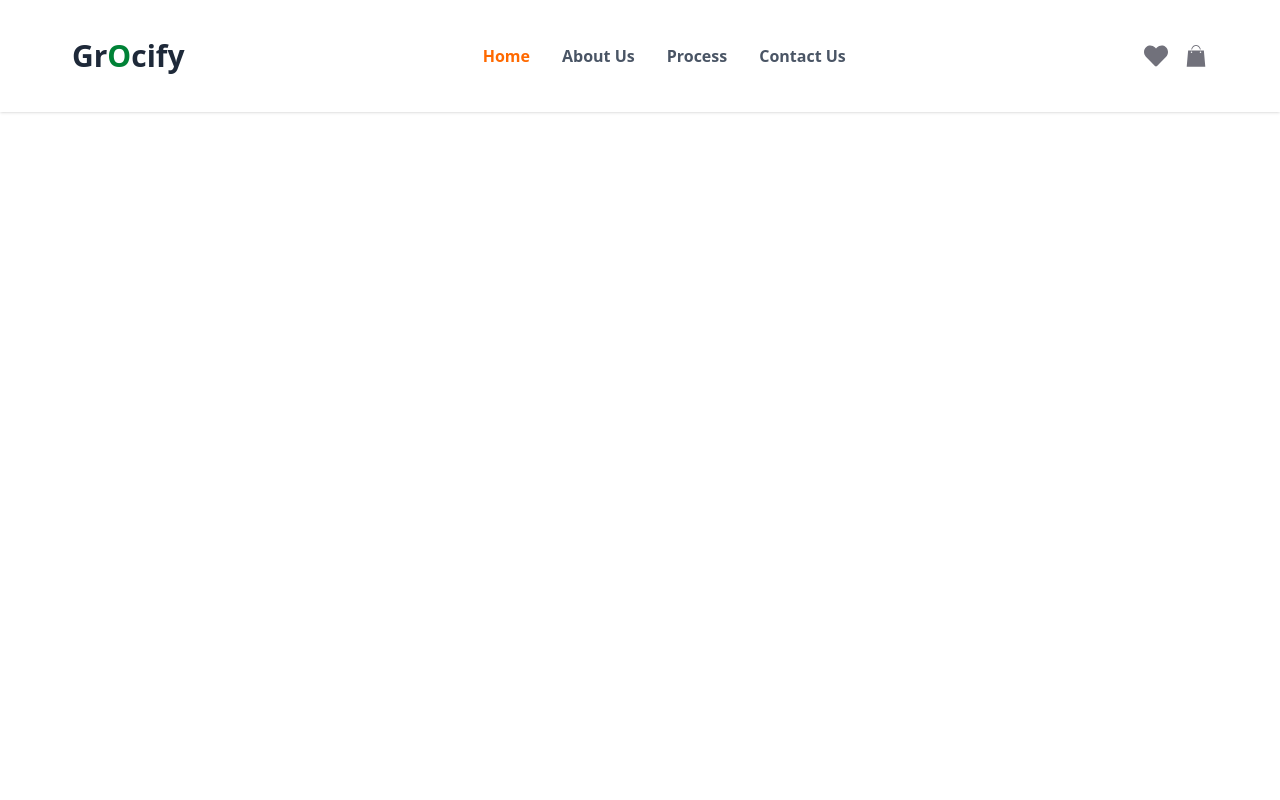
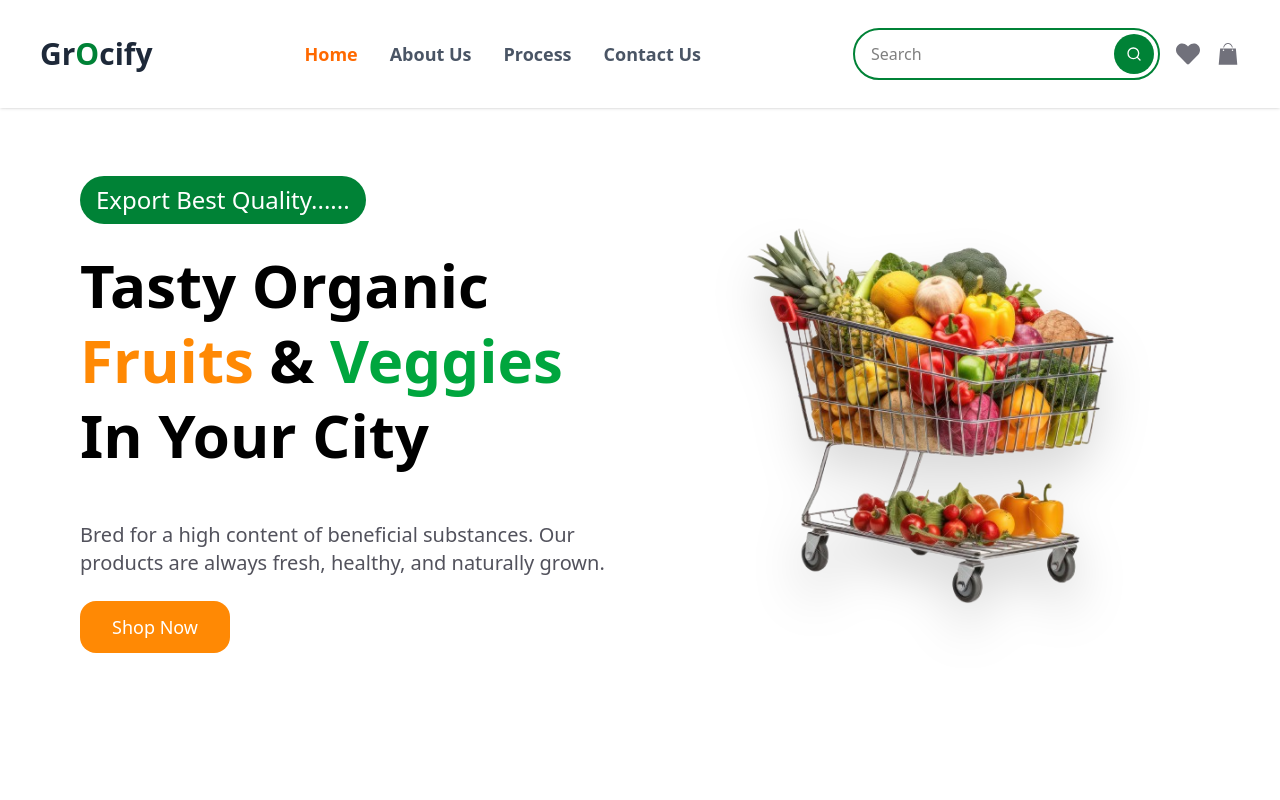
Before and after one commit to Wajahat883/Groceries-shopping, a React (Vite) app: page / in a window 1280 px wide. Shown: the top 800 px of the page. Built offline with nearby package versions, Linux system fonts and the light colour scheme.

Commit message:
feat: add Button, Category, and Hero components; update Home and Navbar for integration

```diff
--- /dev/null
+++ b/src/Components/Button/Button.jsx
@@ -0,0 +1,16 @@
+import React from "react";
+
+function Button(props) {
+  return (
+    <>
+      <button
+        className="bg-gradient-to-b bg-orange-400  hover:from-orange-500
+       rounded-2xl text-lg text-white px-8 py-3 hover:scale-105 hover:to-orange-300 transition-all duration-300 cursor-pointer"
+      >
+        {props.content}
+      </button>
+    </>
+  );
+}
+
+export default Button;
--- /dev/null
+++ b/src/Components/Category/Category.jsx
@@ -0,0 +1,21 @@
+import React from "react";
+
+function Category() {
+  return (
+    <>
+      <section>
+        <div className="py-20">
+          <div className="w-fit mx-auto ">
+            <h2 className="md:text-5xl text-[2.5rem] font-bold ">
+              <span className="text-green-600"> Shop</span> By{" "}
+              <span className="text-orange-500"> Category!</span>
+            </h2>
+            <div className="w-42 h-1 bg-orange-500 mt-3 md:mt-6 ml-auto "></div>
+          </div>
+        </div>
+      </section>
+    </>
+  );
+}
+
+export default Category;
--- /dev/null
+++ b/src/Components/Hero/Hero.jsx
@@ -0,0 +1,41 @@
+import React from "react";
+import Grocery from "../../assets/Grocery.png";
+import Button from "../Button/Button";
+
+function Hero() {
+  return (
+    <section className="w-full bg-white pt-24 pb-12">
+      <div className="max-w-[1400px] mx-auto flex flex-col-reverse lg:flex-row items-center justify-between px-5 sm:px-8 md:px-12 lg:px-20 gap-10 lg:gap-16">
+        <div className="flex-1 text-center lg:text-left py-20">
+          <span className="bg-green-700 text-white text-sm sm:text-base md:text-lg lg:text-2xl px-4 py-2 rounded-full inline-block">
+            Export Best Quality......
+          </span>
+
+          <h1 className="text-3xl sm:text-4xl md:text-5xl lg:text-6xl font-bold py-6 leading-tight">
+            Tasty Organic <span className="text-orange-400">Fruits</span> &{" "}
+            <span className="text-green-600">Veggies</span> In Your City
+          </h1>
+
+          <p className="font-medium text-zinc-600 text-base sm:text-lg md:text-xl py-6 max-w-[600px] mx-auto lg:mx-0">
+            Bred for a high content of beneficial substances. Our products are
+            always fresh, healthy, and naturally grown.
+          </p>
+
+          <div className="flex justify-center lg:justify-start">
+            <Button content="Shop Now" />
+          </div>
+        </div>
+
+        <div className="flex-1 flex justify-center items-center">
+          <img
+            src={Grocery}
+            alt="grocery"
+            className="w-[85%] sm:w-[70%] md:w-[60%] lg:w-[90%] xl:w-[85%] object-contain drop-shadow-2xl"
+          />
+        </div>
+      </div>
+    </section>
+  );
+}
+
+export default Hero;
--- a/src/Components/Home/Home.jsx
+++ b/src/Components/Home/Home.jsx
@@ -1,10 +1,14 @@
 import React from "react";
 import Navbar from "../Navbar/Navbar";
+import Hero from "../Hero/Hero";
+import Category from "../Category/Category";
 
 function Home() {
   return (
     <>
       <Navbar />
+      <Hero />
+      <Category />
     </>
   );
 }
--- a/src/Components/Navbar/Navbar.jsx
+++ b/src/Components/Navbar/Navbar.jsx
@@ -1,20 +1,27 @@
-import React from "react";
+import React, { useState } from "react";
 import { FaHeart } from "react-icons/fa";
 import { GiShoppingBag } from "react-icons/gi";
+import { LuSearch } from "react-icons/lu";
+import { IoMenu, IoClose } from "react-icons/io5";
 
 function Navbar() {
+  const [menuOpen, setMenuOpen] = useState(false);
+
   return (
-    <header className="bg-white shadow-sm">
-      <nav className="max-w-[1200px] mx-auto h-[14vh] flex justify-between items-center px-8">
-        <a href="#" className="text-3xl font-bold text-gray-800">
+    <header className="bg-white shadow-sm fixed top-0 right-0 left-0 z-50">
+      <nav className="max-w-[1400px] mx-auto flex md:flex-row md:justify-between md:items-center items-center justify-between px-5 md:px-10 py-5 md:py-7 gap-10 md:gap-0">
+        <a
+          href="#"
+          className="text-3xl font-bold text-gray-800 text-center md:text-left"
+        >
           Gr<span className="text-green-700">O</span>cify
         </a>
 
-        <ul className="flex items-center gap-8">
+        <ul className="md:flex hidden items-center gap-8">
           <li>
             <a
               href="#"
-              className="font-semibold text-orange-500 hover:text-orange-600 transition-colors duration-200"
+              className="font-bold text-lg text-orange-500 hover:text-orange-600 transition-colors duration-200"
             >
               Home
             </a>
@@ -22,7 +29,7 @@ function Navbar() {
           <li>
             <a
               href="#"
-              className="font-semibold text-gray-600 hover:text-green-700 transition-colors duration-200"
+              className="font-bold text-lg text-gray-600 hover:text-green-700 transition-colors duration-200"
             >
               About Us
             </a>
@@ -30,7 +37,7 @@ function Navbar() {
           <li>
             <a
               href="#"
-              className="font-semibold text-gray-600 hover:text-green-700 transition-colors duration-200"
+              className="font-bold text-lg text-gray-600 hover:text-green-700 transition-colors duration-200"
             >
               Process
             </a>
@@ -38,22 +45,88 @@ function Navbar() {
           <li>
             <a
               href="#"
-              className="font-semibold text-gray-600 hover:text-green-700 transition-colors duration-200"
+              className="font-bold text-lg text-gray-600 hover:text-green-700 transition-colors duration-200"
             >
               Contact Us
             </a>
           </li>
         </ul>
 
-        <div className="flex justify-center items-center gap-x-4">
-          <a href="#" className="text-zinc-500 text-2xl">
-            <FaHeart />
-          </a>
-          <a href="#" className="text-zinc-500 text-2xl ">
-            <GiShoppingBag />
-          </a>
+        <div className="flex justify-center items-center gap-3 md:gap-x-4">
+          <div className="flex p-1 border-2 border-green-700 rounded-4xl w-full sm:w-auto">
+            <input
+              type="text"
+              placeholder="Search"
+              className="flex-1 h-[40px] px-3 outline-none"
+            />
+            <button className="text-white bg-green-700 w-10 h-10 flex justify-center items-center rounded-3xl">
+              <LuSearch />
+            </button>
+          </div>
+
+          <div className="flex justify-center gap-4 text-2xl text-zinc-500">
+            <a href="#">
+              <FaHeart />
+            </a>
+            <a href="#">
+              <GiShoppingBag />
+            </a>
+
+            <button
+              onClick={() => setMenuOpen(!menuOpen)}
+              className="text-zinc-800 text-3xl md:hidden"
+            >
+              {menuOpen ? <IoClose /> : <IoMenu />}
+            </button>
+          </div>
         </div>
       </nav>
+
+      {/* Mobile Menu */}
+      {menuOpen && (
+        <ul
+          className={`flex md:hidden w-[330px] h-[350px]  rounded-xl  absolute gap-y-12 top-30 left-1/2 transform -translate-x-1/2 flex-col backdrop-blur-xl items-center  py-5   bg-orange-200/70 transition-all duration-500 ${
+            menuOpen ? "left-1/2" : ""
+          }`}
+        >
+          <li>
+            <a
+              href="#"
+              className="font-bold text-lg text-orange-500  hover:text-orange-600 transition-colors duration-200"
+              onClick={() => setMenuOpen(false)}
+            >
+              Home
+            </a>
+          </li>
+          <li>
+            <a
+              href="#"
+              className="font-bold text-lg text-gray-600 hover:text-green-700 transition-colors duration-200"
+              onClick={() => setMenuOpen(false)}
+            >
+              About Us
+            </a>
+          </li>
+          <li>
+            <a
+              href="#"
+              className="font-bold text-lg text-gray-600 hover:text-green-700 transition-colors duration-200"
+              onClick={() => setMenuOpen(false)}
+            >
+              Process
+            </a>
+          </li>
+          <li>
+            <a
+              href="#"
+              className="font-bold text-lg text-gray-600 hover:text-green-700 transition-colors duration-200"
+              onClick={() => setMenuOpen(false)}
+            >
+              Contact Us
+            </a>
+          </li>
+        </ul>
+      )}
     </header>
   );
 }
```
Also changed, not shown: src/assets/Grocery.png (added).
